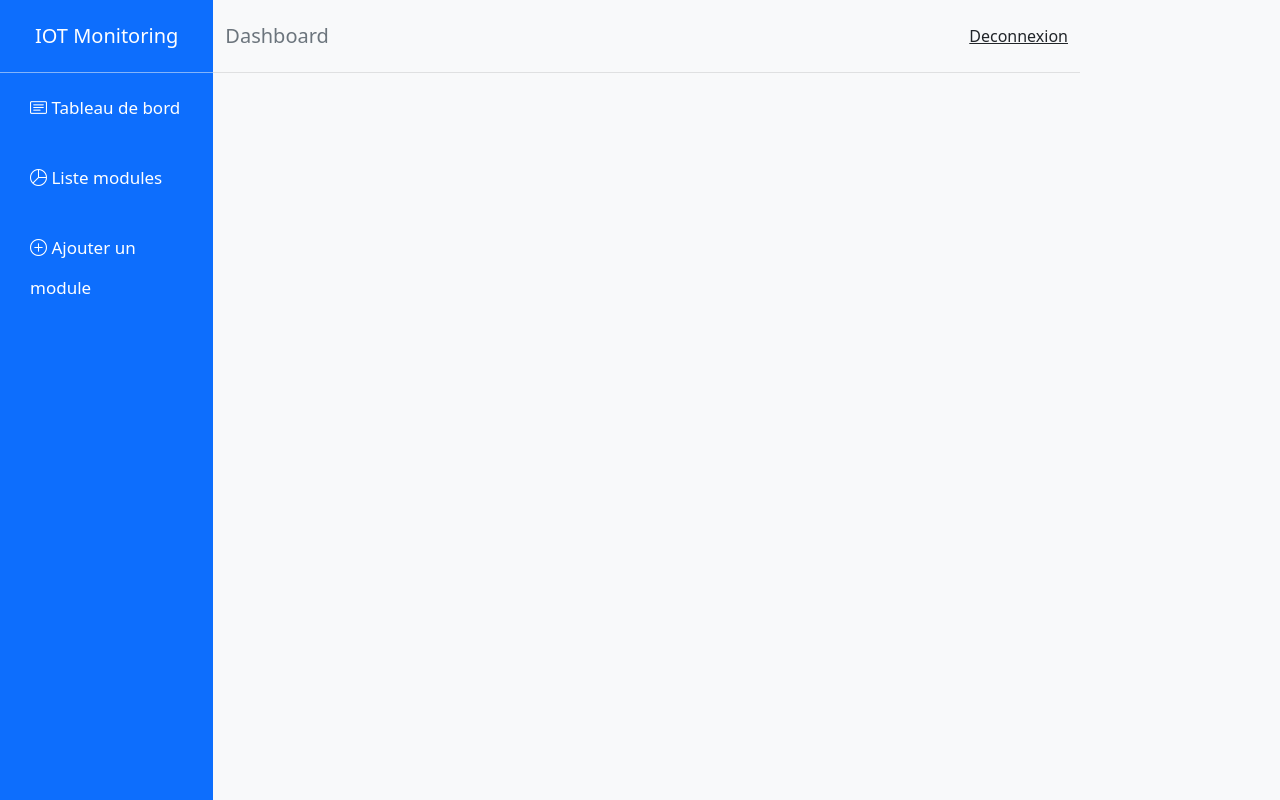
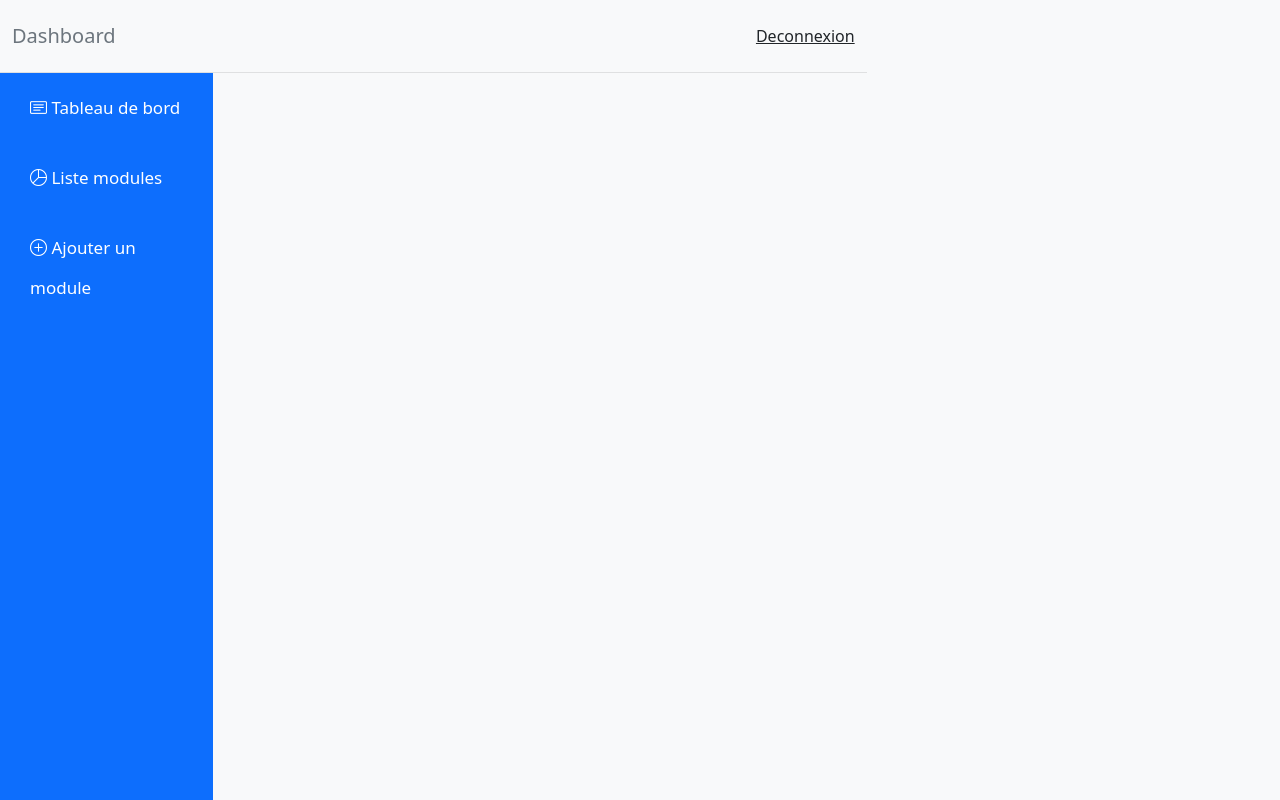
Before and after one commit to NicolasSegond/project-monitoring, a PHP site: page /projet-monitoring/vues/dashboard.php in a window 1280 px wide. Run offline with PHP 8.4, Linux system fonts and the light colour scheme; some libraries are stand-ins or nearby versions.

Commit message:
add class

```diff
--- a/vues/dashboard.php
+++ b/vues/dashboard.php
@@ -18,7 +18,7 @@
     <div class="container-fluid">
         <div class="row">
             <!-- Sidebar -->
-            <div class="col-md-2 sidebar p-0 bg-primary">
+            <div class="col-md-2 sidebar p-0 bg-primary static">
                 <div class="d-flex justify-content-center align-items-center p-4 border-bottom border-light border-opacity-50">
                     <h5 class="mb-0">IOT Monitoring</h5>
                 </div>
@@ -39,7 +39,7 @@
             </div>
 
             <!-- Contenu principal -->
-            <div class="col-md-10 content p-0 h-auto">
+            <div class="col-md-10 content p-0 h-auto fix-in-right">
                 <nav class="navbar navbar-expand-lg bg-light" style="height: 73px; border-bottom: 1px solid rgba(0,0,0,.1);">
                     <div class="container-fluid d-flex justify-content-center align-items-center">
                         <span class="fs-5 text-secondary">Dashboard</span>
```
